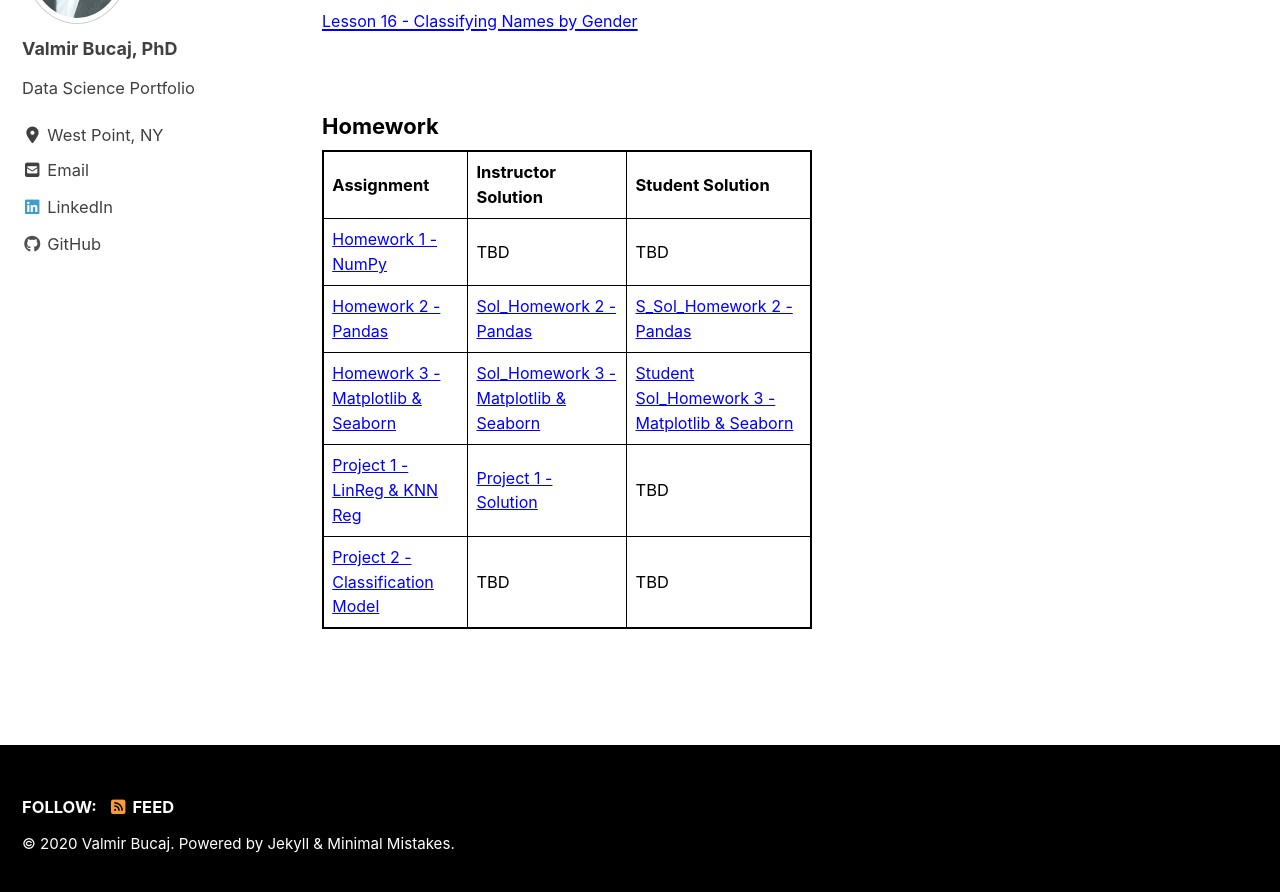
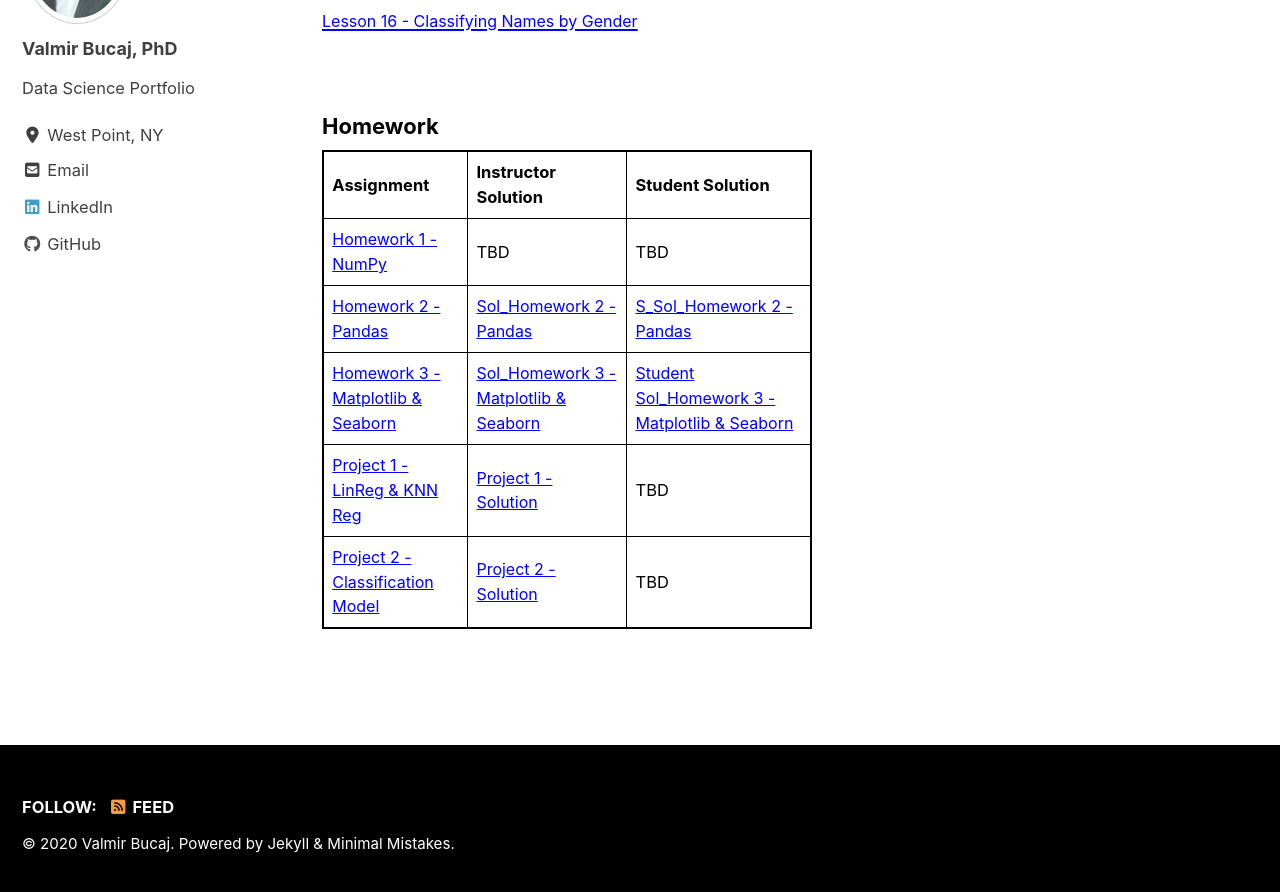
Before and after one commit to vbucaj/vbucaj.github.io, a Jekyll site: the page built from _pages/MA477.md, in a window 1280 px wide and 900 px high, scrolled down 1258 px. Shown: the top 892 px of the window. Built offline with Jekyll 4.4.1, drawn with Linux system fonts in a browser that asks for light colours; cached includes are drawn as plain includes; nearby versions of some CDN libraries.

Commit message:
proj2 sol

```diff
--- a/_pages/MA477.md
+++ b/_pages/MA477.md
@@ -121,7 +121,7 @@
    <tr>
     <td><a href="https://github.com/vbucaj/lecture-notes/blob/master/MA477%20-%20Theory%20and%20Applications%20of%20Data%20Science/Homework/Project%202%20-%20Classification%20Models/Project%202%20-%20Classification%20Models.ipynb" target="_blank" ><font size='3'>Project 2 - Classification Model</font></a></td>
 
-   <td>TBD</td>
+   <td><a href="https://github.com/vbucaj/lecture-notes/blob/master/MA477%20-%20Theory%20and%20Applications%20of%20Data%20Science/Homework/Project%202%20-%20Classification%20Models/Project%202%20-%20Classification%20Models.ipynb" target="_blank"><font size=3>Project 2 - Solution</font></a></td>
     <td>TBD</td>
   </tr>
 </table>
```
